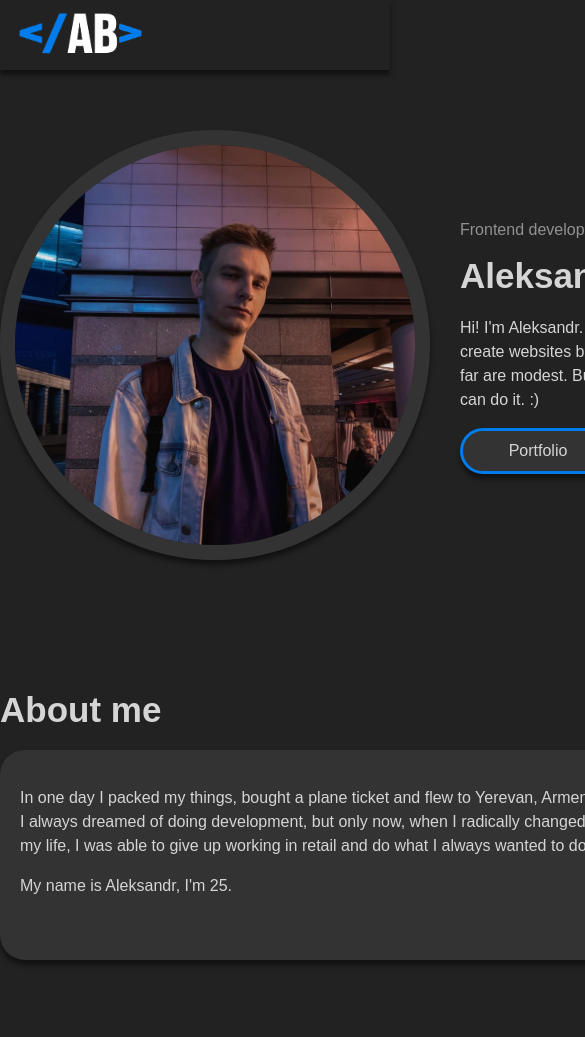
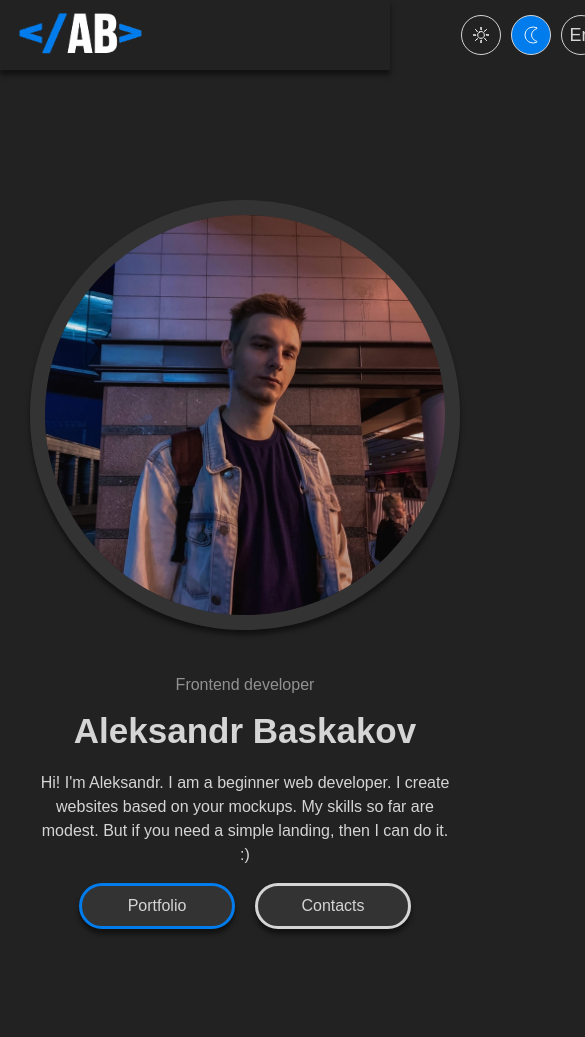
Before and after one commit to BaskakovAK/BaskakovAleksandr, a plain HTML site: page index-en.html in a window 390 px wide. Shown: the top 1037 px of the page, 585 px wide, since content can reach past the window. Drawn offline with Linux system fonts and the light colour scheme.

Commit message:
add adaptive
adaptation for different devices has been added (very raw)

```diff
--- /dev/null
+++ b/css/adaptive.css
@@ -0,0 +1,80 @@
+@media (max-width: 1320px) {
+  nav,
+  .about-me,
+  .portfolio,
+  .contacts,
+  .footer-container {
+    width: 1000px;
+  }
+
+  .autobio,
+  .skills {
+    width: 960px;
+  }
+}
+
+@media (max-width: 1100px) {
+  nav,
+  .about-me,
+  .portfolio,
+  .contacts,
+  .footer-container {
+    width: 760px;
+  }
+
+  .autobio,
+  .skills {
+    width: 720px;
+  }
+}
+
+@media (max-width: 1100px) {
+  nav,
+  .about-me,
+  .portfolio,
+  .contacts,
+  .footer-container {
+    width: 760px;
+  }
+
+  .autobio,
+  .skills {
+    width: 720px;
+  }
+
+  .main {
+    width: 720px;
+    justify-content: center;
+  }
+
+  .main-buttons {
+    justify-content: center;
+  }
+
+  .main-text {
+    text-align: center;
+  }
+}
+
+@media (max-width: 760px) {
+  nav,
+  .about-me,
+  .portfolio,
+  .contacts,
+  .footer-container {
+    width: 520px;
+  }
+
+  .autobio,
+  .skills {
+    width: 490px;
+  }
+
+  .menu {
+    visibility: hidden;
+  }
+
+  .main {
+    width: 490px;
+  }
+}
--- a/css/style.css
+++ b/css/style.css
@@ -114,13 +114,16 @@ section h2 {
   line-height: 40px;
   margin: 0;
   margin-bottom: 20px;
+  margin-left: 30px;
+}
+
+.main-text h2 {
+  margin-left: 0;
 }
 
 header {
   background-color: #222;
   box-shadow: 0 5px 5px rgba(0, 0, 0, 0.5);
-  position: fixed;
-  top: 0;
   width: 100%;
 }
 
@@ -266,11 +269,12 @@ button {
 }
 
 .main {
-  width: 850px;
+  width: 900px;
   margin: 130px auto;
   display: flex;
   gap: 30px;
   box-sizing: border-box;
+  flex-wrap: wrap;
 }
 
 .main img {
@@ -281,6 +285,7 @@ button {
 
 .main-text {
   height: 280px;
+  width: 410px;
   margin: auto 0;
 }
 
@@ -330,6 +335,7 @@ button {
 .about-me-container {
   display: flex;
   justify-content: space-between;
+  flex-wrap: wrap;
 }
 
 .autobio {
@@ -338,6 +344,7 @@ button {
   padding: 20px;
   border-radius: 25px;
   box-shadow: 0 5px 5px rgba(0, 0, 0, 0.5);
+  margin-bottom: 20px;
 }
 
 .skills {
@@ -477,6 +484,7 @@ button {
   padding: 0;
   list-style: none;
   display: flex;
+  flex-wrap: wrap;
   justify-content: space-between;
 }
 
@@ -492,6 +500,7 @@ button {
   height: 40px;
   width: 150px;
   box-shadow: 0 5px 5px rgba(0, 0, 0, 0.5);
+  margin-bottom: 20px;
 }
 
 .contact-buttons a img {
--- a/index-en.html
+++ b/index-en.html
@@ -5,6 +5,7 @@
     <meta http-equiv="X-UA-Compatible" content="IE=edge" />
     <meta name="viewport" content="width=device-width, initial-scale=1.0" />
     <link href="css/style.css" rel="stylesheet" />
+    <link href="css/adaptive.css" rel="stylesheet" />
     <link rel="icon" type="image/png" href="img/favicon.png" />
     <title>Aleksandr Baskakov</title>
   </head>
@@ -82,7 +83,7 @@
               <div class="progress-bar js"></div>
             </li>
             <li>
-              <h3>Availability:</h3>
+              <h3>Adaptive:</h3>
               <div class="progress-bar av"></div>
             </li>
             <li>
```
Also changed, not shown: index-ru.html (+1 -0 lines).
